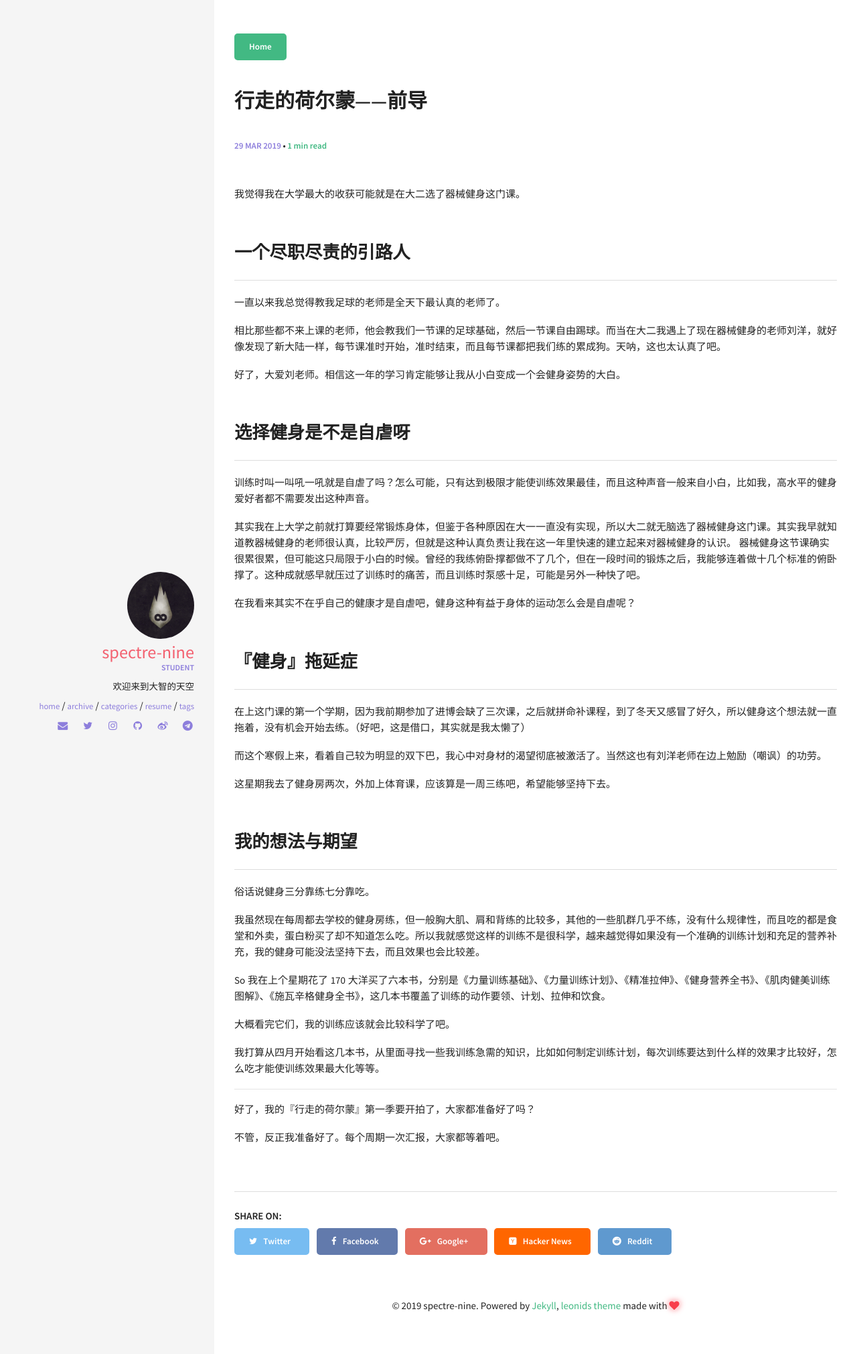
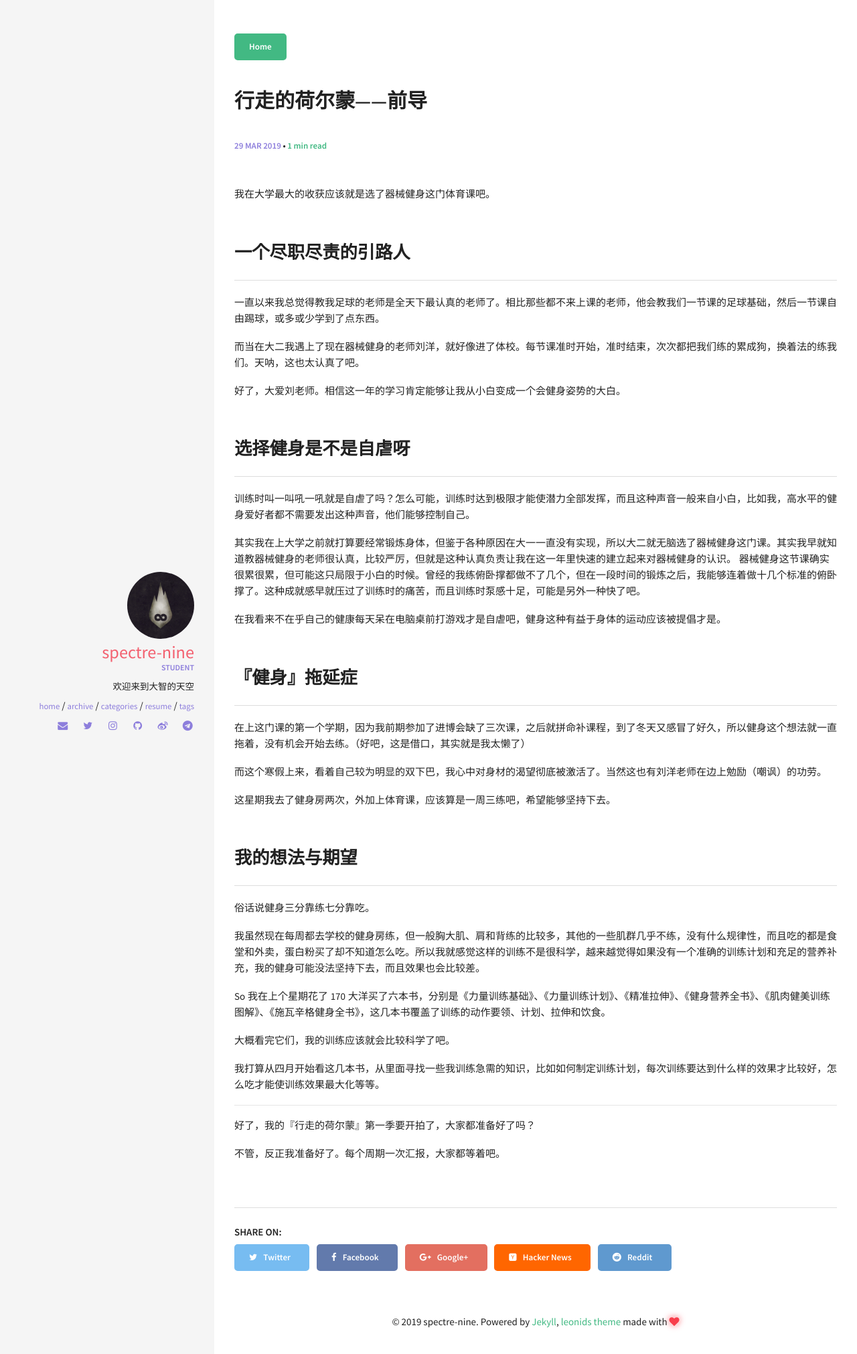
Before and after one commit to Nickszy/nickszy.github.io, a Jekyll site: the page built from _posts/2019-03-29-body-advanced.md, in a window 1280 px wide. Shown: the top 2022 px of the page at 67% size. Built offline with Jekyll 4.4.1, drawn with Linux system fonts in a browser that asks for light colours.

Commit message:
Update 2019-03-29-body-advanced.md

```diff
--- a/_posts/2019-03-29-body-advanced.md
+++ b/_posts/2019-03-29-body-advanced.md
@@ -8,24 +8,24 @@ excerpt: 2019 开启健身之路
 ---
 
 
-我觉得我在大学最大的收获可能就是在大二选了器械健身这门课。
+我在大学最大的收获应该就是选了器械健身这门体育课吧。
 
 ## 一个尽职尽责的引路人
 
-一直以来我总觉得教我足球的老师是全天下最认真的老师了。
+一直以来我总觉得教我足球的老师是全天下最认真的老师了。相比那些都不来上课的老师，他会教我们一节课的足球基础，然后一节课自由踢球，或多或少学到了点东西。
 
-相比那些都不来上课的老师，他会教我们一节课的足球基础，然后一节课自由踢球。而当在大二我遇上了现在器械健身的老师刘洋，就好像发现了新大陆一样，每节课准时开始，准时结束，而且每节课都把我们练的累成狗。天呐，这也太认真了吧。
+而当在大二我遇上了现在器械健身的老师刘洋，就好像进了体校。每节课准时开始，准时结束，次次都把我们练的累成狗，换着法的练我们。天呐，这也太认真了吧。
 
 好了，大爱刘老师。相信这一年的学习肯定能够让我从小白变成一个会健身姿势的大白。
 
 ## 选择健身是不是自虐呀
 
-训练时叫一叫吼一吼就是自虐了吗？怎么可能，只有达到极限才能使训练效果最佳，而且这种声音一般来自小白，比如我，高水平的健身爱好者都不需要发出这种声音。
+训练时叫一叫吼一吼就是自虐了吗？怎么可能，训练时达到极限才能使潜力全部发挥，而且这种声音一般来自小白，比如我，高水平的健身爱好者都不需要发出这种声音，他们能够控制自己。
 
 其实我在上大学之前就打算要经常锻炼身体，但鉴于各种原因在大一一直没有实现，所以大二就无脑选了器械健身这门课。其实我早就知道教器械健身的老师很认真，比较严厉，但就是这种认真负责让我在这一年里快速的建立起来对器械健身的认识。
 器械健身这节课确实很累很累，但可能这只局限于小白的时候。曾经的我练俯卧撑都做不了几个，但在一段时间的锻炼之后，我能够连着做十几个标准的俯卧撑了。这种成就感早就压过了训练时的痛苦，而且训练时泵感十足，可能是另外一种快了吧。
 
-在我看来其实不在乎自己的健康才是自虐吧，健身这种有益于身体的运动怎么会是自虐呢？
+在我看来不在乎自己的健康每天呆在电脑桌前打游戏才是自虐吧，健身这种有益于身体的运动应该被提倡才是。
 
 ## 『健身』拖延症
 
```
